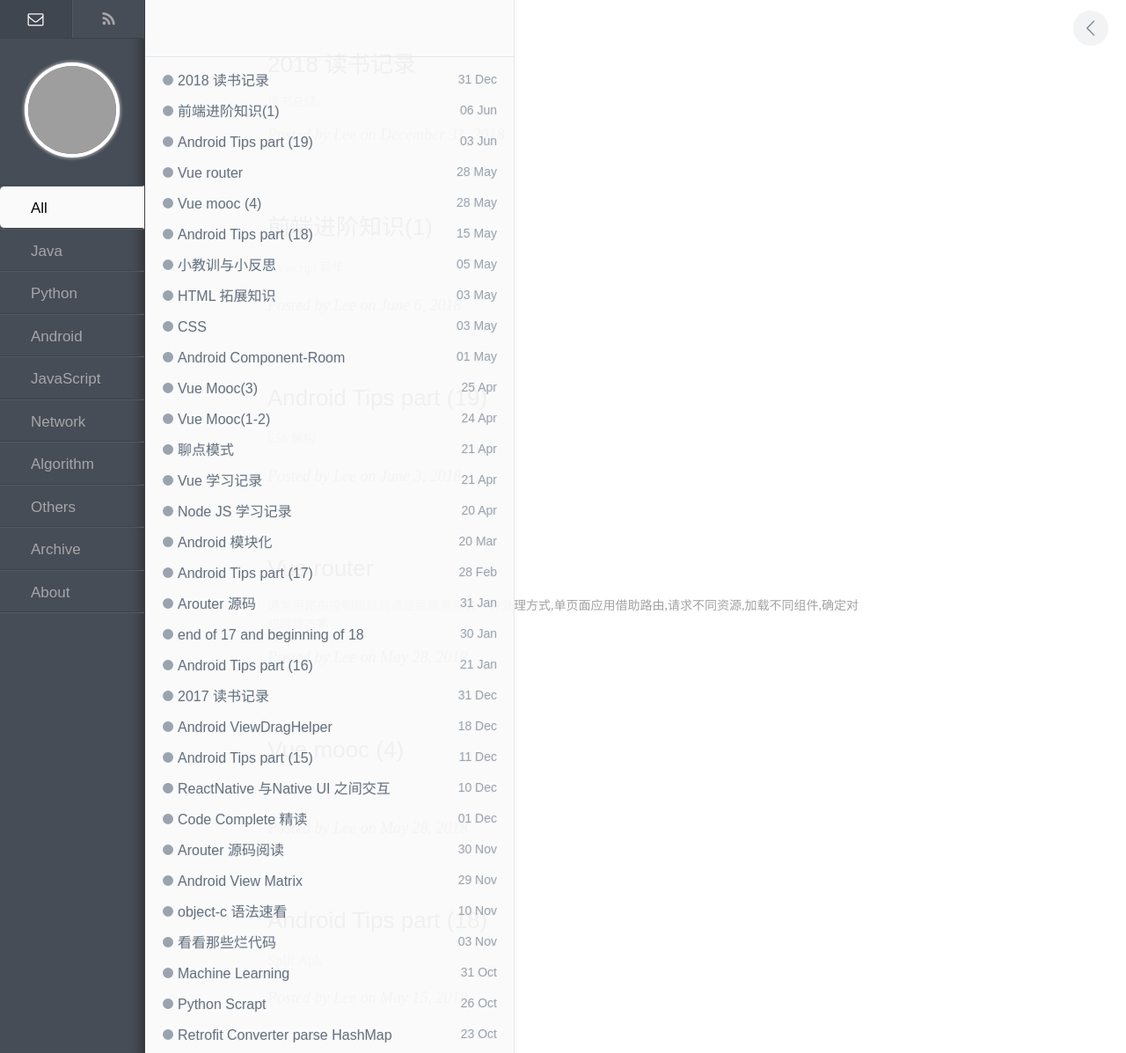
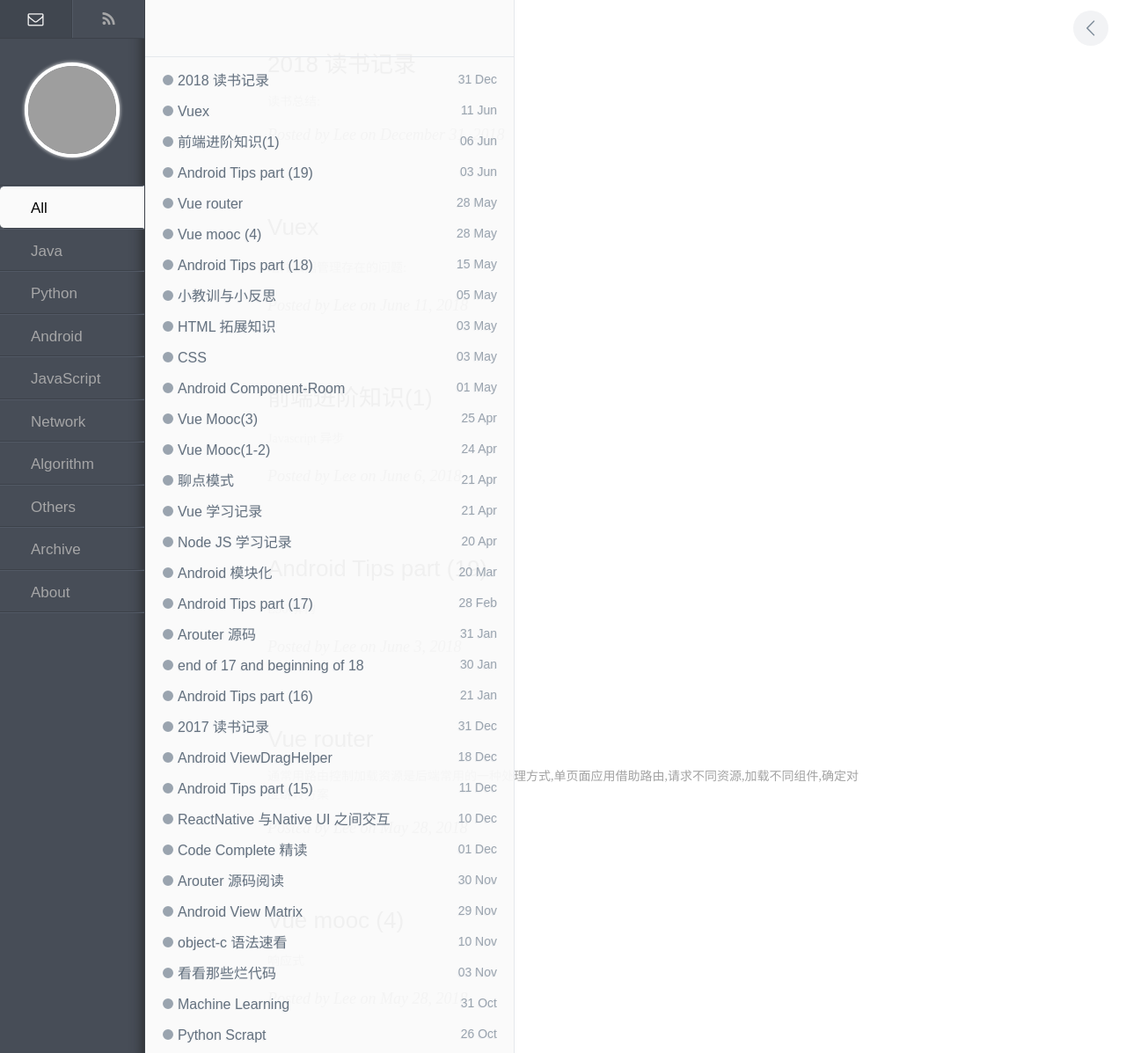
Before and after one commit to enlipan/enlipan.github.io, a Jekyll site: the page built from index.html, in a window 1280 px wide. Shown: the whole page at 88% size. Built offline with Jekyll 4.4.1, drawn with Linux system fonts in a browser that asks for light colours; nearby versions of some CDN libraries; the list of posts is cut into pages by our own code; comment, search, counter and statistics services are not loaded; some of the changed lines change nothing that is shown; grey boxes are pictures that could not be loaded.

Commit message:
modify page reading

```diff
--- /dev/null
+++ b/_posts/2018-06-11-vuex.md
@@ -0,0 +1,66 @@
+---
+layout: post
+title:   Vuex
+category: js
+keywords: [improvement,web,js]
+---
+
+
+#### 组件数据管理存在的问题:
+
+组件之间存在通信状态下的单向数据流在多组件共享数据时数据流容易被破坏,如某个状态信息的变更影响多组件显示状态的变更,以及多View 视图需要对于同一状态信息做操作变更时,如何组织数据的响应?
+
+#### 解决?
+
+> 把组件的共享状态抽取出来，以一个全局单例模式管理.在这种模式下，我们的组件树构成了一个巨大的“视图”，不管在树的哪个位置，任何组件都能获取状态或者触发行为！
+
+
+数据流变化路径:
+
+Action - 提交 -> Mutation  - 变化 -> State - 渲染 -> View (UI) - 产生 Action 事件
+
+
+#### 何时使用?
+
+VueX 致力于解决大型复杂SPA 中的数据响应问题,在组件外部管理组件状态;
+
+
+#### How To Use?
+
+响应式数据管理: 单一状态树,单一对象包含全部的应用顶层状态;
+
+* Store  数据动态响应 Vue 组件
+* Store 属性的改变必须通过 mutation 的提交,有点像严格模式的 mobx 必须通过 Action 改变 Observerable 属性
+
+
+State:
+
+利用 computed 计算属性读取 State 状态
+
+Getter:
+
+Mutation:
+
+Action:
+
+Module:
+
+
+---
+
+Vue 高阶组件:
+
+组件相关: props / events / slots
+
+
+
+
+
+#### 关联知识:
+
+##### 展开运算符
+
+* 多参数函数的apply,省略冗余的 apply null 对象以及参数对象解构
+* 数组的合并 [1,...aar,2]
+* 数组的浅拷贝 [...aar]
+* 类数组对象转换
--- a/_posts/2018-12-31-reading-in-2018.md
+++ b/_posts/2018-12-31-reading-in-2018.md
@@ -134,8 +134,118 @@
 
 ### JavaScript Dom 编程艺术
 
+第三章:  DOM
+
+Document & Object & Model
+
+网页被浏览器加载转换形成 Document 对象;
+
+Dom 对象代表着浏览器所加载的当前网页,浏览器将渲染所得到的网页模型提供给出来,该 网页Model 通过 Javascript 代码可以读写操作;
+
+Dom 文档对象是一颗树形结构,也是浏览器实际会渲染的内容树;
+
+Object 在浏览器中包含: 开发者自定义对象,Javascript内建对象,浏览器提供的宿主对象(Document/Window)
+
+节点:
+
+元素节点 & 文本节点 & 属性节点 : 属性节点补充元素节点的具体描述,而文本节点则表示元素节点所包含的内容;
+
+函数: 针对 Document 的 `getElementById` (返回元素节点对象)以及  `getElementByTagName` `getElementByClassName` 返回对象数组;
+
+针对元素节点对象的 setAttribute
+
+
+**第五章: 最佳实践**
+
+* 较低的入门水平导致开发水平参差不齐- HTML            的开发就是典型,入门快,增长快,但同时开发质量难以得到保证.
+* 浏览器的向前兼容特性让新技术的迭代背负巨大的历史包袱---- Android 的开发同学此处有心声
+* 技术本不该背负恶名,每一项技术的诞生都有其解决问题的技术背景,但随着时间的发展,技术最终本身又无法再满足新的需求,很多人在新的时代将骂名转移到这一项在当初非常杰出的技术之上
+* **javascript: 伪协议**, 通过加载一个链接来调用 Javascript 函数.(这类做法在 Android 中非常常用,当用户禁用 Javascript 功能时,浏览器将什么也不发生)
+* 最佳实践之: CSS 与 HTML 分离,结构与样式分离
+* 性能优化之: 谨慎的操作 DOM 树, DOM 的操作非常重(引入虚拟 DOM 的原因)
+
+
+
+第七章: 动态创建标记
+
+传统的 Document.write 与 innerHtml;
+
+Document.write 的问题在于 Controller 与 表现层的 View 混合,职责不分离,导致可读性以及扩展性的下降;
+
+H5规范中的 innerHtml属性,属性html 内容全局替换,无法实现插入;
+
+文档碎片: 已存在的元素节点,但该节点并不属于任何一颗 DOM 树的组成部分;
+
+本节主要介绍了一些 DOM 相关的 API, 如何构建元素节点,文档节点,插入节点,在什么位置插入节点子类的 API, 即用即查即可;
+
+Ajax : 异步加载页面内容,在 Ajax 诞生之前,页面刷新时需要重新加载新的页面,即使只有页面内小部分元素变化也需要重新加载整个页面;
+
+Ajax 核心: XMLHTTPRequest 对象.借助该 JS 对象,绕过了之前的网络请求必须由浏览器发出的限制,而实现自行发起请求,同时操作网络返回.
+
+Ajax 数据的请求只能访问与其所在 HTML 处于同一个域之中的数据,如果向其他域请求数据则出现我们通常所说的跨域问题.(这是由于浏览器安全考虑的限制问题)
+
+Ajax 定义流程:
+
+* 构建 XMLHTTPRequest 对象
+* 发送请求
+* 定义 onreadystatechange 指定函数引用
+* 在 readyState 属性值之中根据请求状态去操作返回数据 (0/1/2/3/4(完成))
+
+渐进式增强 Ajax 处理:  Ajax 担任浏览器与服务端的中间人角色,对于老式请求进行拦截处理,在不支持 Ajax 的网站上则进行浏览器与服务端的原生直通;
+
+整体逻辑上的分层架构处理,Ajax 位于常规站点之上的中间层;
+
+
+第九章: CSS-DOM
+
+网页 = 结构层(HTML/XHTML 标记语言)  & 展示层 (CSS) & 行为层(JS&DOM 构建事件响应层)
+
+常规领域的展示层的 CSS 职责领域与 行为层的领域存在灰色重叠: 某些 CSS 能够改变行为;
+
+元素节点的 style 属性对象,提取 style 属性设置是一个比较鸡肋的设定,由于外部分离的 css 样式表无法被 style 属性获取显示;
+
+CSS 的中划线连字符表示在 js 中变换为驼峰表示法(无论多少个连字符在 DOM 中一律变换为驼峰表示)
+
+可以利用赋值操作来操作 style 属性的属性值,属性值通常用双引号包裹;
+
+额外知识:
+
+CSS 选择器与 CSS 伪类:
+
+> 选择器包含: 元素通用选择器 & 标签选择器 & css Class 选择器 & css id 选择器
+
+
+> CSS 伪类 是添加到选择器的关键字，指定要选择的元素的特殊状态。例如，:hover 可被用于在用户将鼠标悬停在按钮上时改变按钮的颜色。
+
+伪类是选择器选择信息的补充;
+
+{% highlight javascript %}
+
+// addloadevent
+function addLoadEvent(func){
+        var oldonLoad = window.onload;
+        if(typeof window.onload!='function'){
+                window.onload = func;
+        }
+        else{
+            window.onload = function(){
+                oldonload();
+                func();
+            }
+        }
+}
+
+// onload 函数在 HTML 文档全部加载完毕,DOM结构树构建成功之后执行调用
+
+{% endhighlight %}
+
+
+
+
+
 
 ### HTML5 与 CSS3 权威指南(上)
+
 
 
 ### HTML5 与 CSS3 权威指南(下)
```
